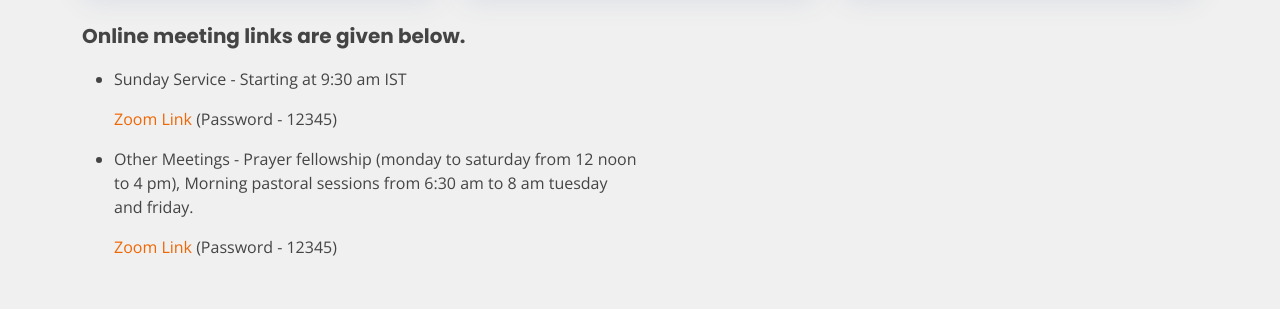
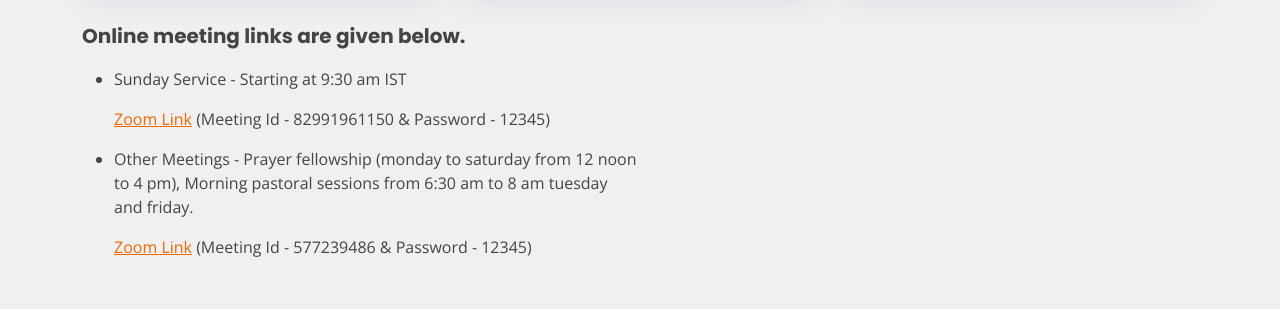
Before and after one commit to benjosephcheruvaippil/AssemblyOfTheRedeemed, a plain HTML site: page testpage.html in a window 1280 px wide. Shown: the part 2011-2320 px from the top of the page. Drawn offline with nearby package versions, Linux system fonts and the light colour scheme.

Commit message:
modifications

```diff
--- a/testpage.html
+++ b/testpage.html
@@ -443,8 +443,8 @@
                                 Sunday Service - Starting at 9:30 am IST
                             </p>
                             <p>
-                                <a href="https://us02web.zoom.us/j/82991961150?pwd=MHpMU3cyaVozRE1ibTN1Zk1SZldPQT09">Zoom Link</a>
-                                (Password - 12345)
+                                <a href="https://us02web.zoom.us/j/82991961150?pwd=MHpMU3cyaVozRE1ibTN1Zk1SZldPQT09" target="_blank" style="text-decoration:underline ;">Zoom Link</a>
+                                (Meeting Id - 82991961150 & Password - 12345)
                             </p>
                         </li>
                         <li>
@@ -453,8 +453,8 @@
                                 Morning pastoral sessions from 6:30 am to 8 am tuesday and friday.
                             </p>
                             <p>
-                                <a href="https://us02web.zoom.us/j/577239486?pwd=Z1crRzh5YjcyVjl3SmZOQll1UXB2dz09">Zoom Link</a>
-                                (Password - 12345)
+                                <a href="https://us02web.zoom.us/j/577239486?pwd=Z1crRzh5YjcyVjl3SmZOQll1UXB2dz09" target="_blank" style="text-decoration:underline ;">Zoom Link</a>
+                                (Meeting Id - 577239486 & Password - 12345)
                             </p>
 
                         </li>
```
